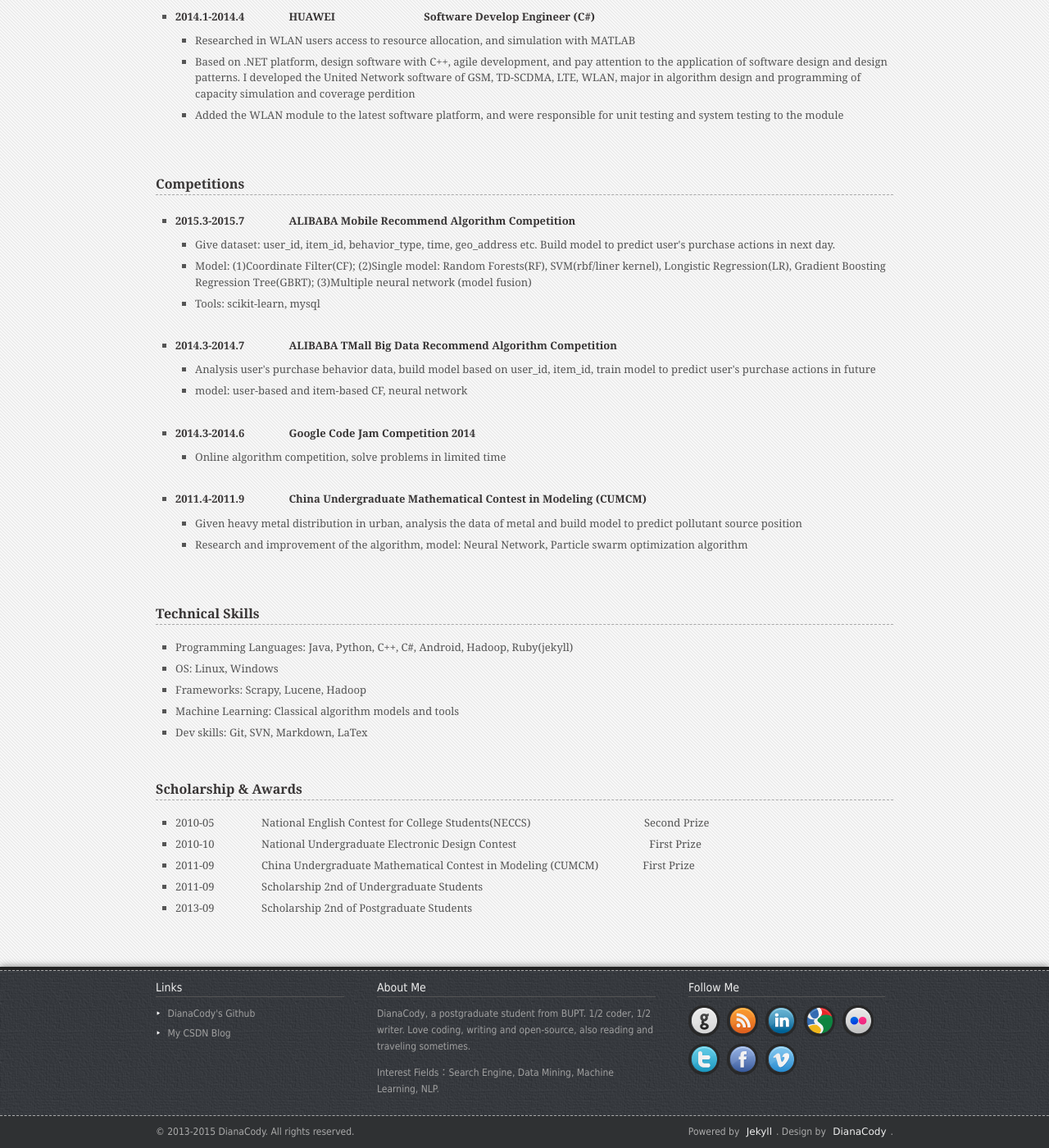
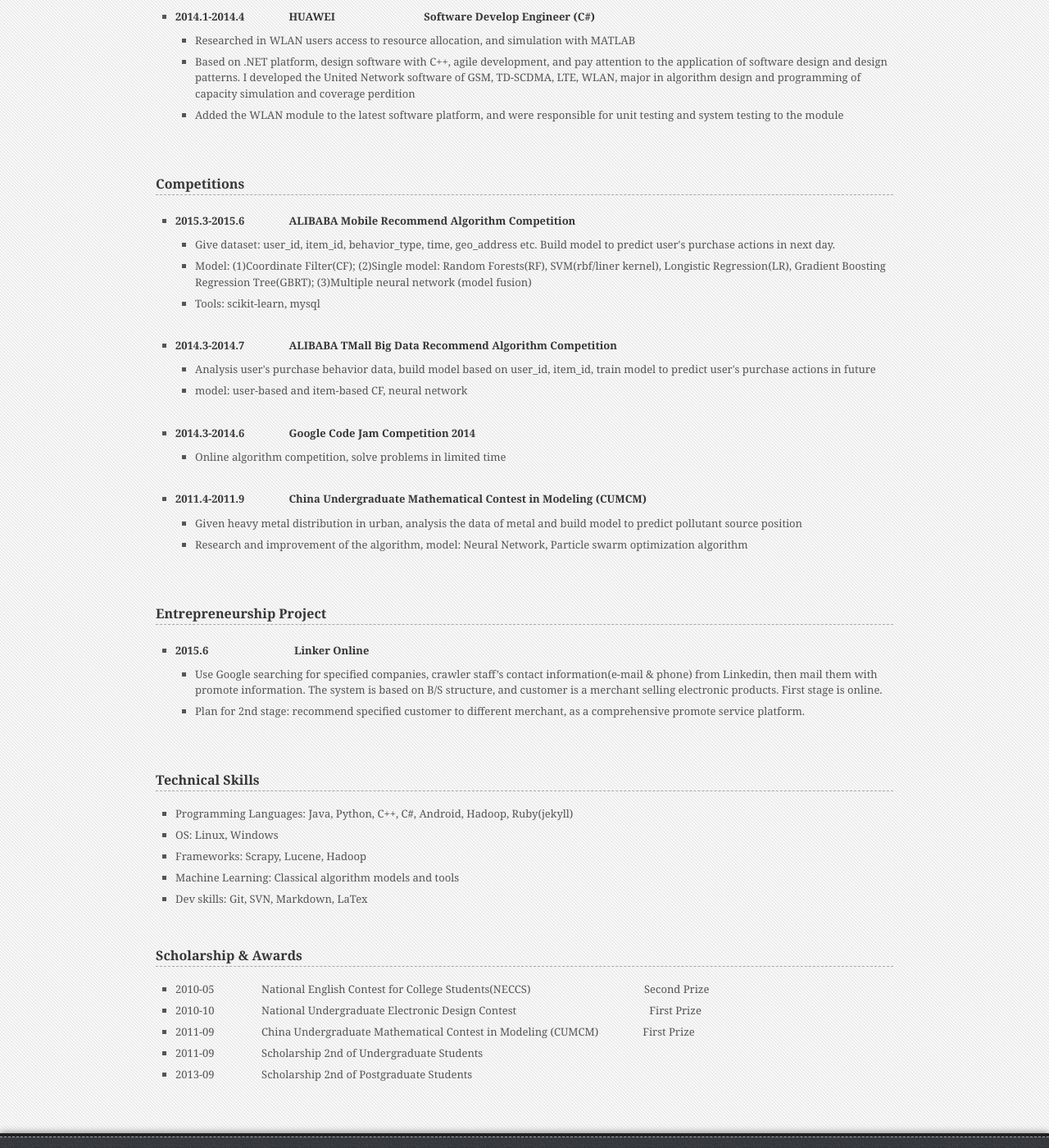
Before and after one commit to DianaCody/dianacody.github.io, a Jekyll site: the page built from resume.html, in a window 1280 px wide and 1400 px high, scrolled down 1242 px. Shown: the whole window at 82% size. Built offline with Jekyll 4.4.1, drawn with Linux system fonts in a browser that asks for light colours; Markdown is read by kramdown in place of the engine named in the settings.

Commit message:
modified
add...

```diff
--- a/resume.html
+++ b/resume.html
@@ -55,7 +55,7 @@
 
                 <h3>Competitions</h3>
                 <ul>
-                    <li><h6><span class="date">2015.3-2015.7</span>&nbsp;&nbsp;&nbsp;&nbsp;&nbsp;&nbsp;&nbsp;&nbsp;&nbsp;&nbsp;&nbsp;&nbsp;&nbsp;&nbsp;&nbsp;&nbsp;ALIBABA Mobile Recommend Algorithm Competition</h6></li>
+                    <li><h6><span class="date">2015.3-2015.6</span>&nbsp;&nbsp;&nbsp;&nbsp;&nbsp;&nbsp;&nbsp;&nbsp;&nbsp;&nbsp;&nbsp;&nbsp;&nbsp;&nbsp;&nbsp;&nbsp;ALIBABA Mobile Recommend Algorithm Competition</h6></li>
                     <ul>
                         <li>Give dataset: user_id, item_id, behavior_type, time, geo_address etc. Build model to predict user's purchase actions in next day.</li>
                         <li>Model: (1)Coordinate Filter(CF); (2)Single model: Random Forests(RF), SVM(rbf/liner kernel), Longistic Regression(LR), Gradient Boosting Regression Tree(GBRT); (3)Multiple neural network (model fusion)</li>
@@ -74,6 +74,15 @@
                     <ul>
                         <li>Given heavy metal distribution in urban, analysis the data of metal and build model to predict pollutant source position</li>
                         <li>Research and improvement of the algorithm, model: Neural Network, Particle swarm optimization algorithm</li>
+                    </ul>
+                </ul>
+
+                <h3>Entrepreneurship Project</h3>
+                <ul>
+                    <li><h6><span class="date">2015.6</span>&nbsp;&nbsp;&nbsp;&nbsp;&nbsp;&nbsp;&nbsp;&nbsp;&nbsp;&nbsp;&nbsp;&nbsp;&nbsp;&nbsp;&nbsp;&nbsp;&nbsp;&nbsp;&nbsp;&nbsp;&nbsp;&nbsp;&nbsp;&nbsp;&nbsp;&nbsp;&nbsp;&nbsp;&nbsp;&nbsp;&nbsp;Linker Online</h6></li>
+                    <ul>
+                        <li>Use Google searching for specified companies, crawler staff’s contact information(e-mail & phone) from Linkedin, then mail them with promote information. The system is based on B/S structure, and customer is a merchant selling electronic products. First stage is online.</li>
+                        <li>Plan for 2nd stage: recommend specified customer to different merchant, as a comprehensive promote service platform.</li>
                     </ul>
                 </ul>
 
```
Also changed, not shown: 2 other files.
